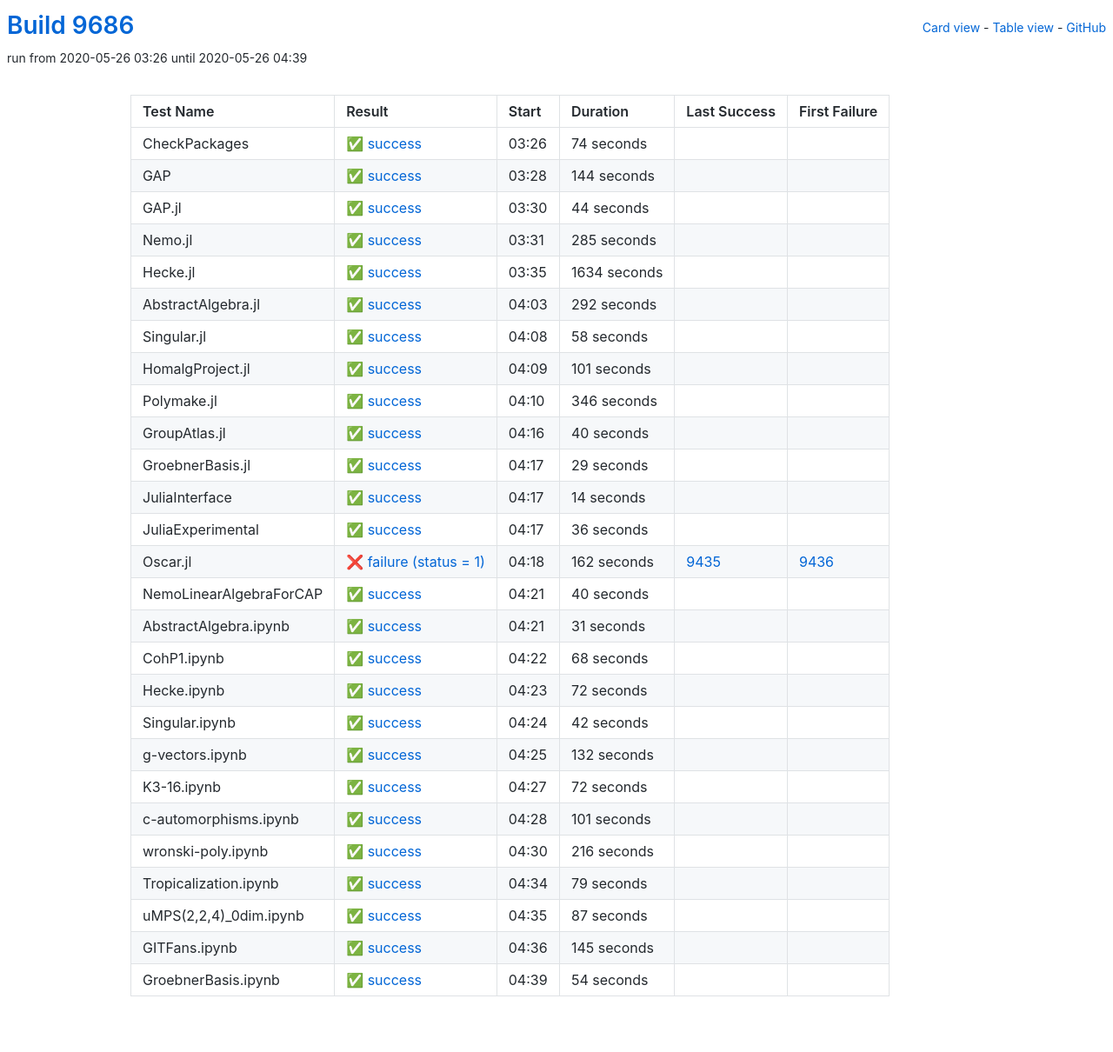
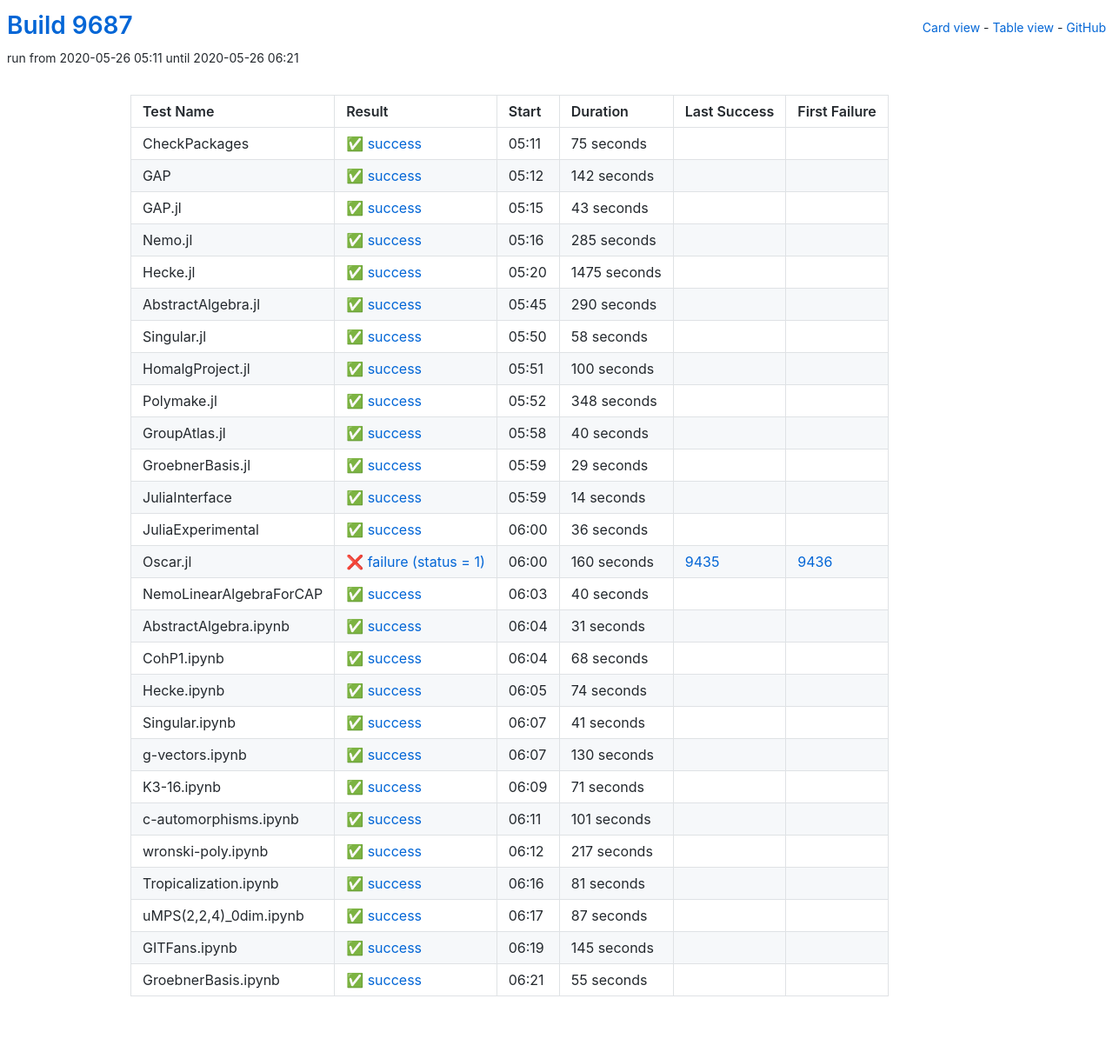
Before and after one commit to oscar-system/oscar-ci-status, a Jekyll site: the page built from table.html, in a window 1280 px wide. Shown: the whole page at 87% size. Built offline with Jekyll 4.4.1, drawn with Linux system fonts in a browser that asks for light colours.

Commit message:
Build 9687

```diff
--- a/_data/ci.yml
+++ b/_data/ci.yml
@@ -1,41 +1,41 @@
-build: 9686
-build_url: https://oscarci.mathematik.uni-kl.de/job/oscar/9686/
+build: 9687
+build_url: https://oscarci.mathematik.uni-kl.de/job/oscar/9687/
 job: oscar
 tests:
-- duration: 74
+- duration: 75
   exitcode: 0
   first_failure: false
   first_failure_url: null
   id: checkpackages
   last_success: false
   last_success_url: null
-  log: https://oscarci.mathematik.uni-kl.de/job/oscar/9686/artifact/logs/build-9686/CheckPackages.log
+  log: https://oscarci.mathematik.uni-kl.de/job/oscar/9687/artifact/logs/build-9687/CheckPackages.log
   name: CheckPackages
-  start: 2020-05-26 03:26
+  start: 2020-05-26 05:11
   status: success
   success: true
-- duration: 144
+- duration: 142
   exitcode: 0
   first_failure: false
   first_failure_url: null
   id: gap
   last_success: false
   last_success_url: null
-  log: https://oscarci.mathematik.uni-kl.de/job/oscar/9686/artifact/logs/build-9686/GAP.log
+  log: https://oscarci.mathematik.uni-kl.de/job/oscar/9687/artifact/logs/build-9687/GAP.log
   name: GAP
-  start: 2020-05-26 03:28
+  start: 2020-05-26 05:12
   status: success
   success: true
-- duration: 44
+- duration: 43
   exitcode: 0
   first_failure: false
   first_failure_url: null
   id: gap-jl
   last_success: false
   last_success_url: null
-  log: https://oscarci.mathematik.uni-kl.de/job/oscar/9686/artifact/logs/build-9686/GAP.jl.log
+  log: https://oscarci.mathematik.uni-kl.de/job/oscar/9687/artifact/logs/build-9687/GAP.jl.log
   name: GAP.jl
-  start: 2020-05-26 03:30
+  start: 2020-05-26 05:15
   status: success
   success: true
 - duration: 285
@@ -45,33 +45,33 @@
   id: nemo-jl
   last_success: false
   last_success_url: null
-  log: https://oscarci.mathematik.uni-kl.de/job/oscar/9686/artifact/logs/build-9686/Nemo.jl.log
+  log: https://oscarci.mathematik.uni-kl.de/job/oscar/9687/artifact/logs/build-9687/Nemo.jl.log
   name: Nemo.jl
-  start: 2020-05-26 03:31
+  start: 2020-05-26 05:16
   status: success
   success: true
-- duration: 1634
+- duration: 1475
   exitcode: 0
   first_failure: false
   first_failure_url: null
   id: hecke-jl
   last_success: false
   last_success_url: null
-  log: https://oscarci.mathematik.uni-kl.de/job/oscar/9686/artifact/logs/build-9686/Hecke.jl.log
+  log: https://oscarci.mathematik.uni-kl.de/job/oscar/9687/artifact/logs/build-9687/Hecke.jl.log
   name: Hecke.jl
-  start: 2020-05-26 03:35
+  start: 2020-05-26 05:20
   status: success
   success: true
-- duration: 292
+- duration: 290
   exitcode: 0
   first_failure: false
   first_failure_url: null
   id: abstractalgebra-jl
   last_success: false
   last_success_url: null
-  log: https://oscarci.mathematik.uni-kl.de/job/oscar/9686/artifact/logs/build-9686/AbstractAlgebra.jl.log
+  log: https://oscarci.mathematik.uni-kl.de/job/oscar/9687/artifact/logs/build-9687/AbstractAlgebra.jl.log
   name: AbstractAlgebra.jl
-  start: 2020-05-26 04:03
+  start: 2020-05-26 05:45
   status: success
   success: true
 - duration: 58
@@ -81,33 +81,33 @@
   id: singular-jl
   last_success: false
   last_success_url: null
-  log: https://oscarci.mathematik.uni-kl.de/job/oscar/9686/artifact/logs/build-9686/Singular.jl.log
+  log: https://oscarci.mathematik.uni-kl.de/job/oscar/9687/artifact/logs/build-9687/Singular.jl.log
   name: Singular.jl
-  start: 2020-05-26 04:08
+  start: 2020-05-26 05:50
   status: success
   success: true
-- duration: 101
+- duration: 100
   exitcode: 0
   first_failure: false
   first_failure_url: null
   id: homalgproject-jl
   last_success: false
   last_success_url: null
-  log: https://oscarci.mathematik.uni-kl.de/job/oscar/9686/artifact/logs/build-9686/HomalgProject.jl.log
+  log: https://oscarci.mathematik.uni-kl.de/job/oscar/9687/artifact/logs/build-9687/HomalgProject.jl.log
   name: HomalgProject.jl
-  start: 2020-05-26 04:09
+  start: 2020-05-26 05:51
   status: success
   success: true
-- duration: 346
+- duration: 348
   exitcode: 0
   first_failure: false
   first_failure_url: null
   id: polymake-jl
   last_success: false
   last_success_url: null
-  log: https://oscarci.mathematik.uni-kl.de/job/oscar/9686/artifact/logs/build-9686/Polymake.jl.log
+  log: https://oscarci.mathematik.uni-kl.de/job/oscar/9687/artifact/logs/build-9687/Polymake.jl.log
   name: Polymake.jl
-  start: 2020-05-26 04:10
+  start: 2020-05-26 05:52
   status: success
   success: true
 - duration: 40
@@ -117,9 +117,9 @@
   id: groupatlas-jl
   last_success: false
   last_success_url: null
-  log: https://oscarci.mathematik.uni-kl.de/job/oscar/9686/artifact/logs/build-9686/GroupAtlas.jl.log
+  log: https://oscarci.mathematik.uni-kl.de/job/oscar/9687/artifact/logs/build-9687/GroupAtlas.jl.log
   name: GroupAtlas.jl
-  start: 2020-05-26 04:16
+  start: 2020-05-26 05:58
   status: success
   success: true
 - duration: 29
@@ -129,9 +129,9 @@
   id: groebnerbasis-jl
   last_success: false
   last_success_url: null
-  log: https://oscarci.mathematik.uni-kl.de/job/oscar/9686/artifact/logs/build-9686/GroebnerBasis.jl.log
+  log: https://oscarci.mathematik.uni-kl.de/job/oscar/9687/artifact/logs/build-9687/GroebnerBasis.jl.log
   name: GroebnerBasis.jl
-  start: 2020-05-26 04:17
+  start: 2020-05-26 05:59
   status: success
   success: true
 - duration: 14
@@ -141,9 +141,9 @@
   id: juliainterface
   last_success: false
   last_success_url: null
-  log: https://oscarci.mathematik.uni-kl.de/job/oscar/9686/artifact/logs/build-9686/JuliaInterface.log
+  log: https://oscarci.mathematik.uni-kl.de/job/oscar/9687/artifact/logs/build-9687/JuliaInterface.log
   name: JuliaInterface
-  start: 2020-05-26 04:17
+  start: 2020-05-26 05:59
   status: success
   success: true
 - duration: 36
@@ -153,21 +153,21 @@
   id: juliaexperimental
   last_success: false
   last_success_url: null
-  log: https://oscarci.mathematik.uni-kl.de/job/oscar/9686/artifact/logs/build-9686/JuliaExperimental.log
+  log: https://oscarci.mathematik.uni-kl.de/job/oscar/9687/artifact/logs/build-9687/JuliaExperimental.log
   name: JuliaExperimental
-  start: 2020-05-26 04:17
+  start: 2020-05-26 06:00
   status: success
   success: true
-- duration: 162
+- duration: 160
   exitcode: 1
   first_failure: 9436
   first_failure_url: https://oscarci.mathematik.uni-kl.de/job/oscar/9436/
   id: oscar-jl
   last_success: 9435
   last_success_url: https://oscarci.mathematik.uni-kl.de/job/oscar/9435/
-  log: https://oscarci.mathematik.uni-kl.de/job/oscar/9686/artifact/logs/build-9686/Oscar.jl.log
+  log: https://oscarci.mathematik.uni-kl.de/job/oscar/9687/artifact/logs/build-9687/Oscar.jl.log
   name: Oscar.jl
-  start: 2020-05-26 04:18
+  start: 2020-05-26 06:00
   status: failure
   success: false
 - duration: 40
@@ -177,9 +177,9 @@
   id: nemolinearalgebraforcap
   last_success: false
   last_success_url: null
-  log: https://oscarci.mathematik.uni-kl.de/job/oscar/9686/artifact/logs/build-9686/NemoLinearAlgebraForCAP.log
+  log: https://oscarci.mathematik.uni-kl.de/job/oscar/9687/artifact/logs/build-9687/NemoLinearAlgebraForCAP.log
   name: NemoLinearAlgebraForCAP
-  start: 2020-05-26 04:21
+  start: 2020-05-26 06:03
   status: success
   success: true
 - duration: 31
@@ -189,9 +189,9 @@
   id: abstractalgebra-ipynb
   last_success: false
   last_success_url: null
-  log: https://oscarci.mathematik.uni-kl.de/job/oscar/9686/artifact/logs/build-9686/AbstractAlgebra.ipynb.log
+  log: https://oscarci.mathematik.uni-kl.de/job/oscar/9687/artifact/logs/build-9687/AbstractAlgebra.ipynb.log
   name: AbstractAlgebra.ipynb
-  start: 2020-05-26 04:21
+  start: 2020-05-26 06:04
   status: success
   success: true
 - duration: 68
@@ -201,57 +201,57 @@
   id: cohp1-ipynb
   last_success: false
   last_success_url: null
-  log: https://oscarci.mathematik.uni-kl.de/job/oscar/9686/artifact/logs/build-9686/CohP1.ipynb.log
+  log: https://oscarci.mathematik.uni-kl.de/job/oscar/9687/artifact/logs/build-9687/CohP1.ipynb.log
   name: CohP1.ipynb
-  start: 2020-05-26 04:22
+  start: 2020-05-26 06:04
   status: success
   success: true
-- duration: 72
+- duration: 74
   exitcode: 0
   first_failure: false
   first_failure_url: null
   id: hecke-ipynb
   last_success: false
   last_success_url: null
-  log: https://oscarci.mathematik.uni-kl.de/job/oscar/9686/artifact/logs/build-9686/Hecke.ipynb.log
+  log: https://oscarci.mathematik.uni-kl.de/job/oscar/9687/artifact/logs/build-9687/Hecke.ipynb.log
   name: Hecke.ipynb
-  start: 2020-05-26 04:23
+  start: 2020-05-26 06:05
   status: success
   success: true
-- duration: 42
+- duration: 41
   exitcode: 0
   first_failure: false
   first_failure_url: null
   id: singular-ipynb
   last_success: false
   last_success_url: null
-  log: https://oscarci.mathematik.uni-kl.de/job/oscar/9686/artifact/logs/build-9686/Singular.ipynb.log
+  log: https://oscarci.mathematik.uni-kl.de/job/oscar/9687/artifact/logs/build-9687/Singular.ipynb.log
   name: Singular.ipynb
-  start: 2020-05-26 04:24
+  start: 2020-05-26 06:07
   status: success
   success: true
-- duration: 132
+- duration: 130
   exitcode: 0
   first_failure: false
   first_failure_url: null
   id: g-vectors-ipynb
   last_success: false
   last_success_url: null
-  log: https://oscarci.mathematik.uni-kl.de/job/oscar/9686/artifact/logs/build-9686/g-vectors.ipynb.log
+  log: https://oscarci.mathematik.uni-kl.de/job/oscar/9687/artifact/logs/build-9687/g-vectors.ipynb.log
   name: g-vectors.ipynb
-  start: 2020-05-26 04:25
+  start: 2020-05-26 06:07
   status: success
   success: true
-- duration: 72
+- duration: 71
   exitcode: 0
   first_failure: false
   first_failure_url: null
   id: k3-16-ipynb
   last_success: false
   last_success_url: null
-  log: https://oscarci.mathematik.uni-kl.de/job/oscar/9686/artifact/logs/build-9686/K3-16.ipynb.log
+  log: https://oscarci.mathematik.uni-kl.de/job/oscar/9687/artifact/logs/build-9687/K3-16.ipynb.log
   name: K3-16.ipynb
-  start: 2020-05-26 04:27
+  start: 2020-05-26 06:09
   status: success
   success: true
 - duration: 101
@@ -261,33 +261,33 @@
   id: c-automorphisms-ipynb
   last_success: false
   last_success_url: null
-  log: https://oscarci.mathematik.uni-kl.de/job/oscar/9686/artifact/logs/build-9686/c-automorphisms.ipynb.log
+  log: https://oscarci.mathematik.uni-kl.de/job/oscar/9687/artifact/logs/build-9687/c-automorphisms.ipynb.log
   name: c-automorphisms.ipynb
-  start: 2020-05-26 04:28
+  start: 2020-05-26 06:11
   status: success
   success: true
-- duration: 216
+- duration: 217
   exitcode: 0
   first_failure: false
   first_failure_url: null
   id: wronski-poly-ipynb
   last_success: false
   last_success_url: null
-  log: https://oscarci.mathematik.uni-kl.de/job/oscar/9686/artifact/logs/build-9686/wronski-poly.ipynb.log
+  log: https://oscarci.mathematik.uni-kl.de/job/oscar/9687/artifact/logs/build-9687/wronski-poly.ipynb.log
   name: wronski-poly.ipynb
-  start: 2020-05-26 04:30
+  start: 2020-05-26 06:12
   status: success
   success: true
-- duration: 79
+- duration: 81
   exitcode: 0
   first_failure: false
   first_failure_url: null
   id: tropicalization-ipynb
   last_success: false
   last_success_url: null
-  log: https://oscarci.mathematik.uni-kl.de/job/oscar/9686/artifact/logs/build-9686/Tropicalization.ipynb.log
+  log: https://oscarci.mathematik.uni-kl.de/job/oscar/9687/artifact/logs/build-9687/Tropicalization.ipynb.log
   name: Tropicalization.ipynb
-  start: 2020-05-26 04:34
+  start: 2020-05-26 06:16
   status: success
   success: true
 - duration: 87
@@ -297,9 +297,9 @@
   id: umps-2-2-4-0dim-ipynb
   last_success: false
   last_success_url: null
-  log: https://oscarci.mathematik.uni-kl.de/job/oscar/9686/artifact/logs/build-9686/uMPS-2-2-4-_0dim.ipynb.log
+  log: https://oscarci.mathematik.uni-kl.de/job/oscar/9687/artifact/logs/build-9687/uMPS-2-2-4-_0dim.ipynb.log
   name: uMPS(2,2,4)_0dim.ipynb
-  start: 2020-05-26 04:35
+  start: 2020-05-26 06:17
   status: success
   success: true
 - duration: 145
@@ -309,20 +309,20 @@
   id: gitfans-ipynb
   last_success: false
   last_success_url: null
-  log: https://oscarci.mathematik.uni-kl.de/job/oscar/9686/artifact/logs/build-9686/GITFans.ipynb.log
+  log: https://oscarci.mathematik.uni-kl.de/job/oscar/9687/artifact/logs/build-9687/GITFans.ipynb.log
   name: GITFans.ipynb
-  start: 2020-05-26 04:36
+  start: 2020-05-26 06:19
   status: success
   success: true
-- duration: 54
+- duration: 55
   exitcode: 0
   first_failure: false
   first_failure_url: null
   id: groebnerbasis-ipynb
   last_success: false
   last_success_url: null
-  log: https://oscarci.mathematik.uni-kl.de/job/oscar/9686/artifact/logs/build-9686/GroebnerBasis.ipynb.log
+  log: https://oscarci.mathematik.uni-kl.de/job/oscar/9687/artifact/logs/build-9687/GroebnerBasis.ipynb.log
   name: GroebnerBasis.ipynb
-  start: 2020-05-26 04:39
+  start: 2020-05-26 06:21
   status: success
   success: true
```
Also changed, not shown: README.md.
